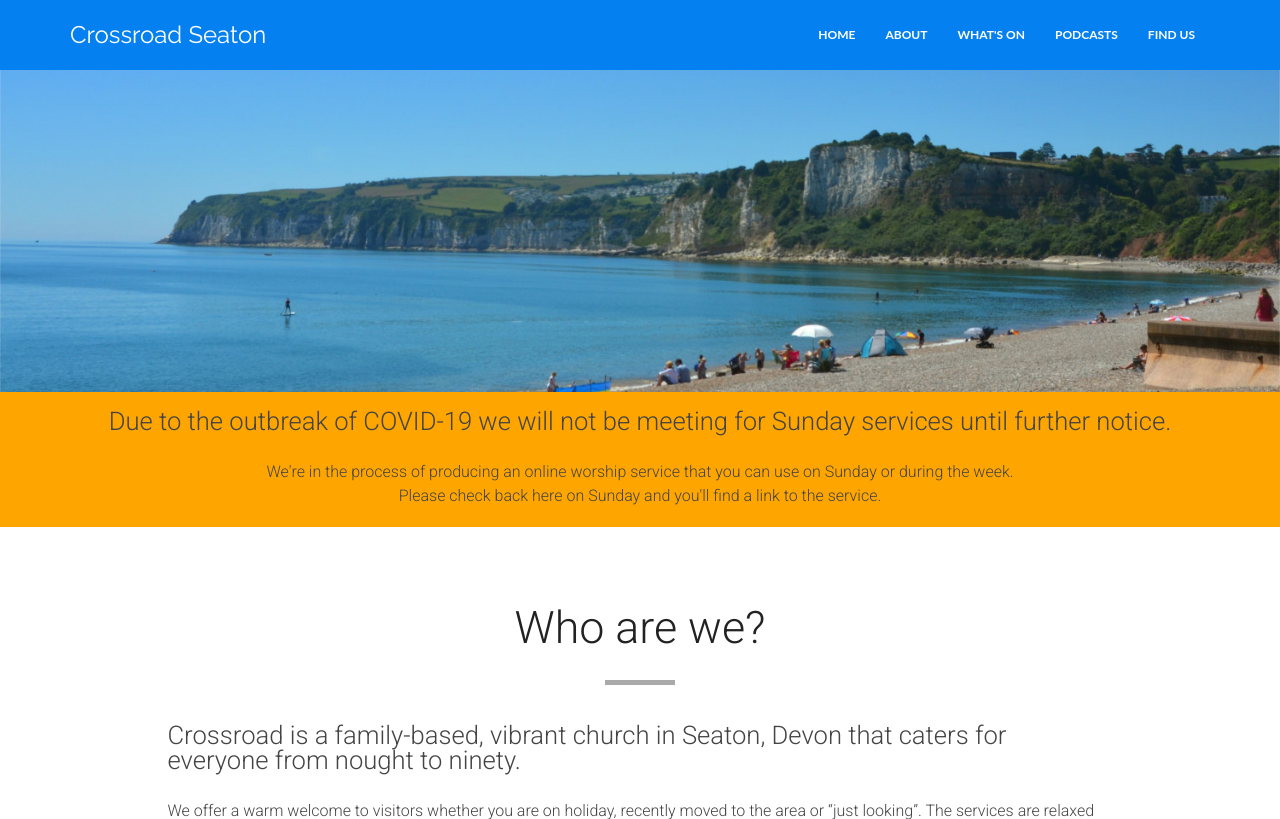
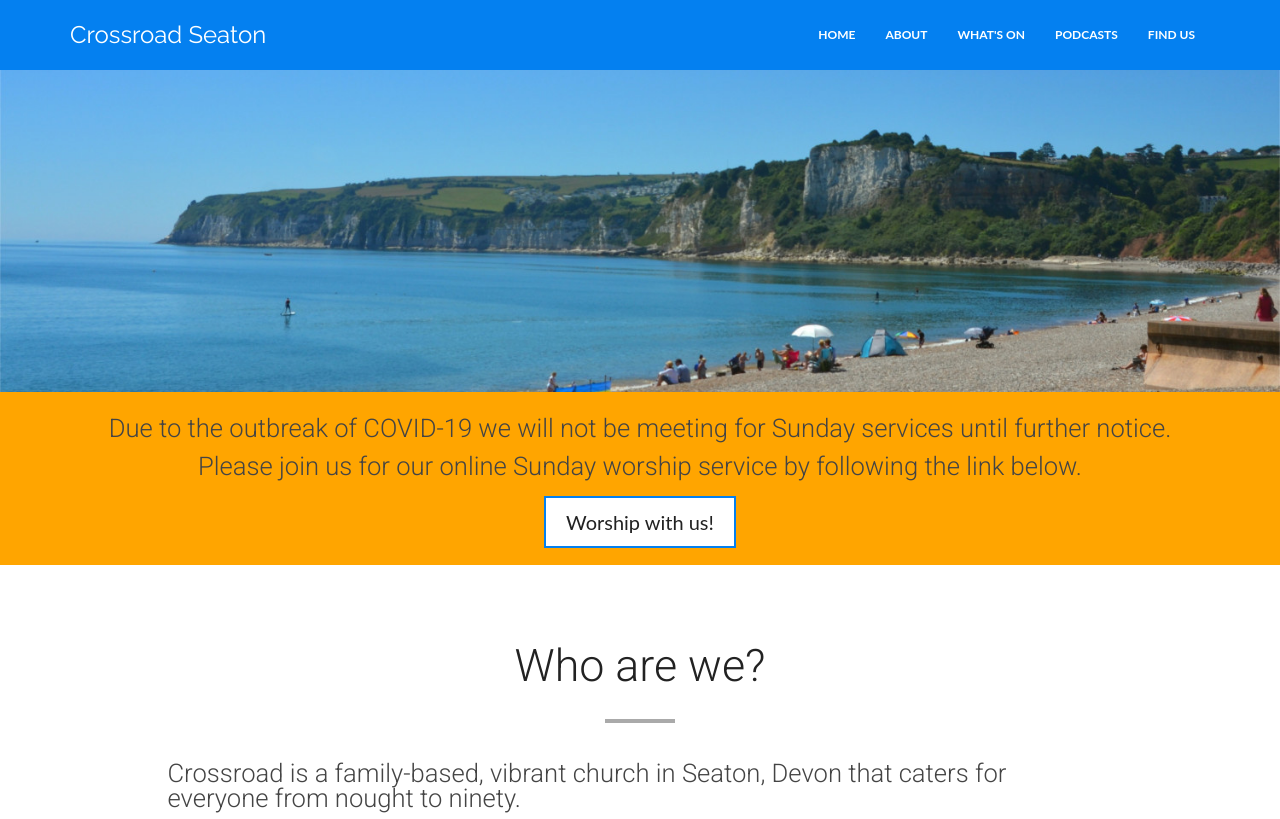
Before and after one commit to crossroadchurch/website, a PHP site: page / in a window 1280 px wide. Shown: the top 819 px of the page. Run offline with PHP 8.4, Linux system fonts and the light colour scheme; some libraries are stand-ins or nearby versions.

Commit message:
Crossroad Online going live

```diff
--- a/css/index.css
+++ b/css/index.css
@@ -92,6 +92,15 @@ h4 {
   line-height: 1em;
 }
 
+.hc-lead-strong-wider {
+  font-family: Roboto, Open Sans, sans-serif;
+  font-weight: 300;
+  font-size: 1.6rem;
+  color: #444;
+  margin-bottom: 0;
+  line-height: 1.5em;
+}
+
 .hc-lead {
   font-family: Roboto, Open Sans, sans-serif;
   font-weight: 300;
@@ -168,6 +177,16 @@ a {
   display: inline-block;
 }
 
+.hc-btn-outline-large {
+  background: #fff;
+  border: 2px solid #0480f0;
+  padding: 0.5em 1em;
+  margin-top: 0.5em;
+  margin-bottom: 0.5em;
+  font-size: 1.25rem;
+  display: inline-block;
+}
+
 .hc-btn-outline:hover {
   color: #222;
 }
--- a/index.html
+++ b/index.html
@@ -70,16 +70,12 @@
     <div id="special-banner">
       <div class="container">
         <div class="row">
-          <p class="hc-lead-strong">
+          <p class="hc-lead-strong-wider">
             Due to the outbreak of COVID-19 we will not be meeting for Sunday
-            services until further notice.
+            services until further notice.<br />
+            Please join us for our online Sunday worship service by following the link below.
           </p>
-          <p class="hc-lead">
-            We're in the process of producing an online worship service that you
-            can use on Sunday or during the week.<br />
-            Please check back here on Sunday and you'll find a link to the
-            service.
-          </p>
+          <a href="https://crossroad-live.netlify.com" class="hc-btn-outline-large">Worship with us!</a>
         </div>
       </div>
     </div>
@@ -241,7 +237,7 @@
               <br />
               Registered charity 263912
               <br />
-              © 2016
+              © 2020
             </p>
           </div>
           <div class="col-lg-4">
```
Also changed, not shown: coming-soon.html (deleted, +0 -65 lines), easter/index.html (deleted, +0 -8 lines).
